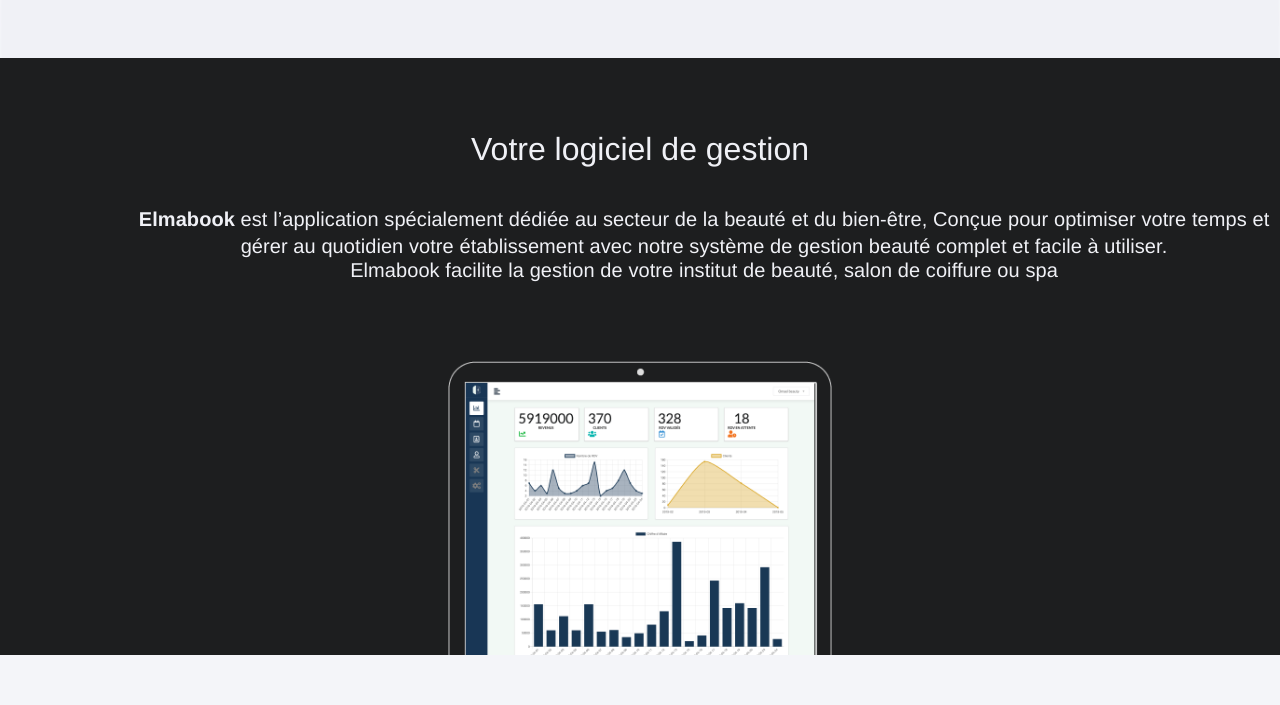
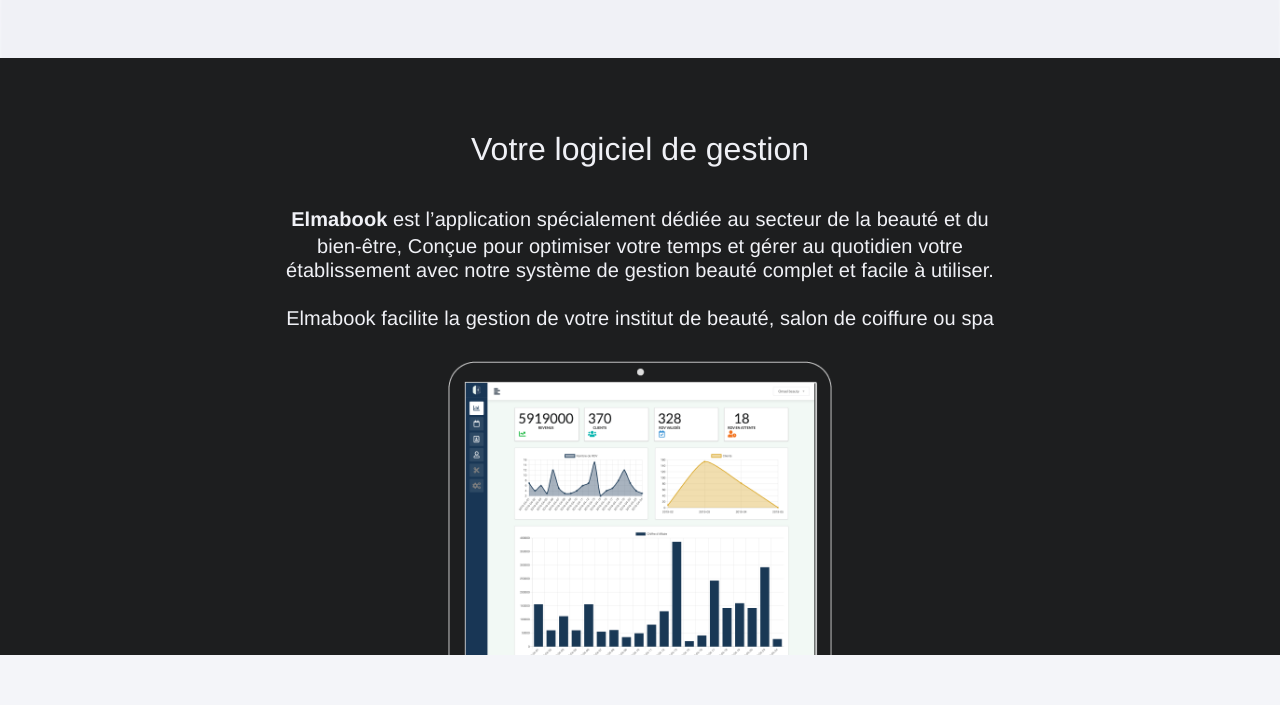
Before and after one commit to zakaryaa/elma-pro, a website: page app/index.html in a window 1280 px wide. Shown: the part 2598-3303 px from the top of the page. Drawn offline with nearby package versions, Linux system fonts and the light colour scheme; files that its build step writes are made by us from their sources.

Commit message:
fix:text elmabook_text yet centered

```diff
--- a/app/index.html
+++ b/app/index.html
@@ -100,9 +100,10 @@
             </div>
             <div class="elmabook_text">
                 <span class="span1">Elmabook</span><span class="span2"> est l’application spécialement dédiée au secteur
-                    de la beauté et du bien-être, Conçue pour optimiser votre temps et gérer au quotidien votre
+                    de la beauté et du <br>bien-être, Conçue pour optimiser votre temps et gérer au quotidien votre<br>
                     établissement avec notre système de gestion beauté complet et facile à
-                    utiliser.<br>Elmabook facilite la gestion de votre institut de beauté, salon de coiffure
+                    utiliser.
+                    <br><br>Elmabook facilite la gestion de votre institut de beauté, salon de coiffure
                     ou spa</span>
             </div>
 
--- a/app/styles/main.scss
+++ b/app/styles/main.scss
@@ -598,7 +598,7 @@
       font-size: 18px;
       line-height: 25px;
     }
-    width: 80%;
+    width: 50%;
     font-family: "Heebo", Helvetica, Arial, serif;
     font-weight: 700;
     font-style: normal;
@@ -613,9 +613,9 @@
       top: 150px;
       font-size: 15px;
       line-height: 25px;
-      width: 80%;
+      width: 100%;
     }
-    width: 90%;
+    width: auto;
     font-family: "Heebo", Helvetica, Arial, serif;
     font-weight: 300;
     font-style: normal;
@@ -625,7 +625,9 @@
   height: auto;
   position: absolute;
   margin: 0;
-  left: 10%;
+  left: 0%;
+  width: 100%;
+
   -ms-transform: rotate(0deg);
   -webkit-transform: rotate(0deg);
   transform: rotate(0deg);
```
